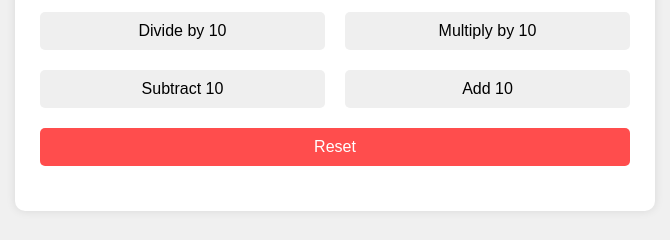
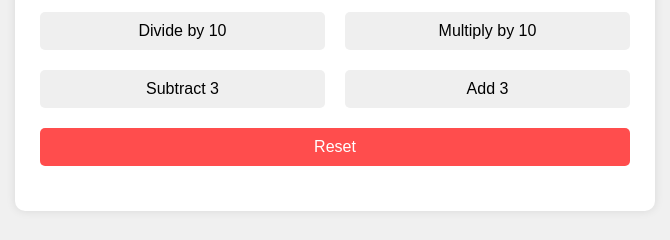
Before and after one commit to ToprakG/qalculator, a plain HTML site: page index.html in a window 1280 px wide. Shown: the part 481-721 px from the top of the page, 305-975 px from the left. Drawn offline with Linux system fonts and the light colour scheme.

Commit message:
Update index.html

```diff
--- a/index.html
+++ b/index.html
@@ -25,8 +25,8 @@
             <button id="add-1">Add 1</button>
             <button id="divide-by-10">Divide by 10</button>
             <button id="multiply-by-10">Multiply by 10</button>
-            <button id="subtract-10">Subtract 10</button>
-            <button id="add-10">Add 10</button>
+            <button id="subtract-10">Subtract 3</button>
+            <button id="add-10">Add 3</button>
             <button id="reset-button">Reset</button>
         </div>
         <p id="status"></p>
```
